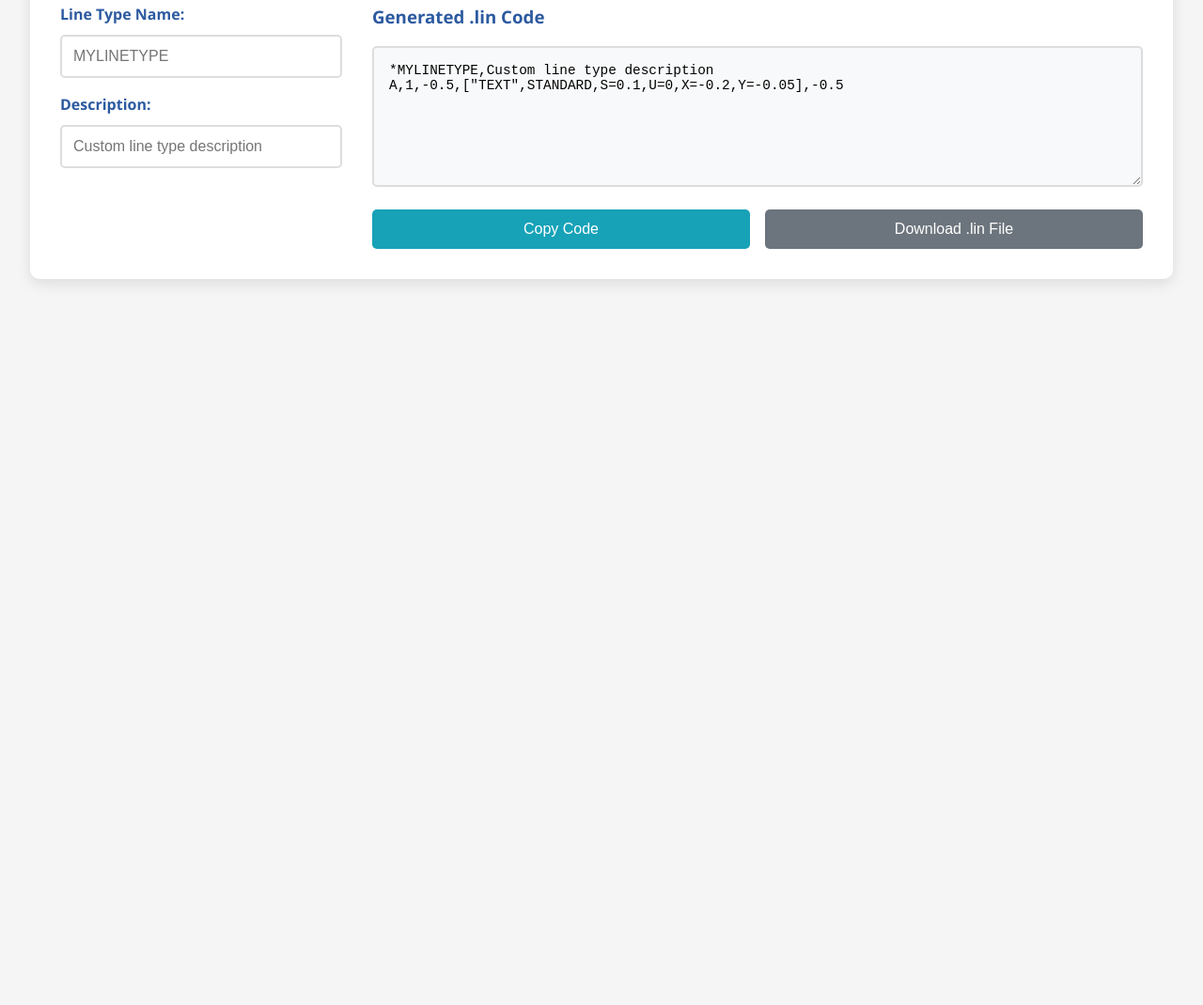
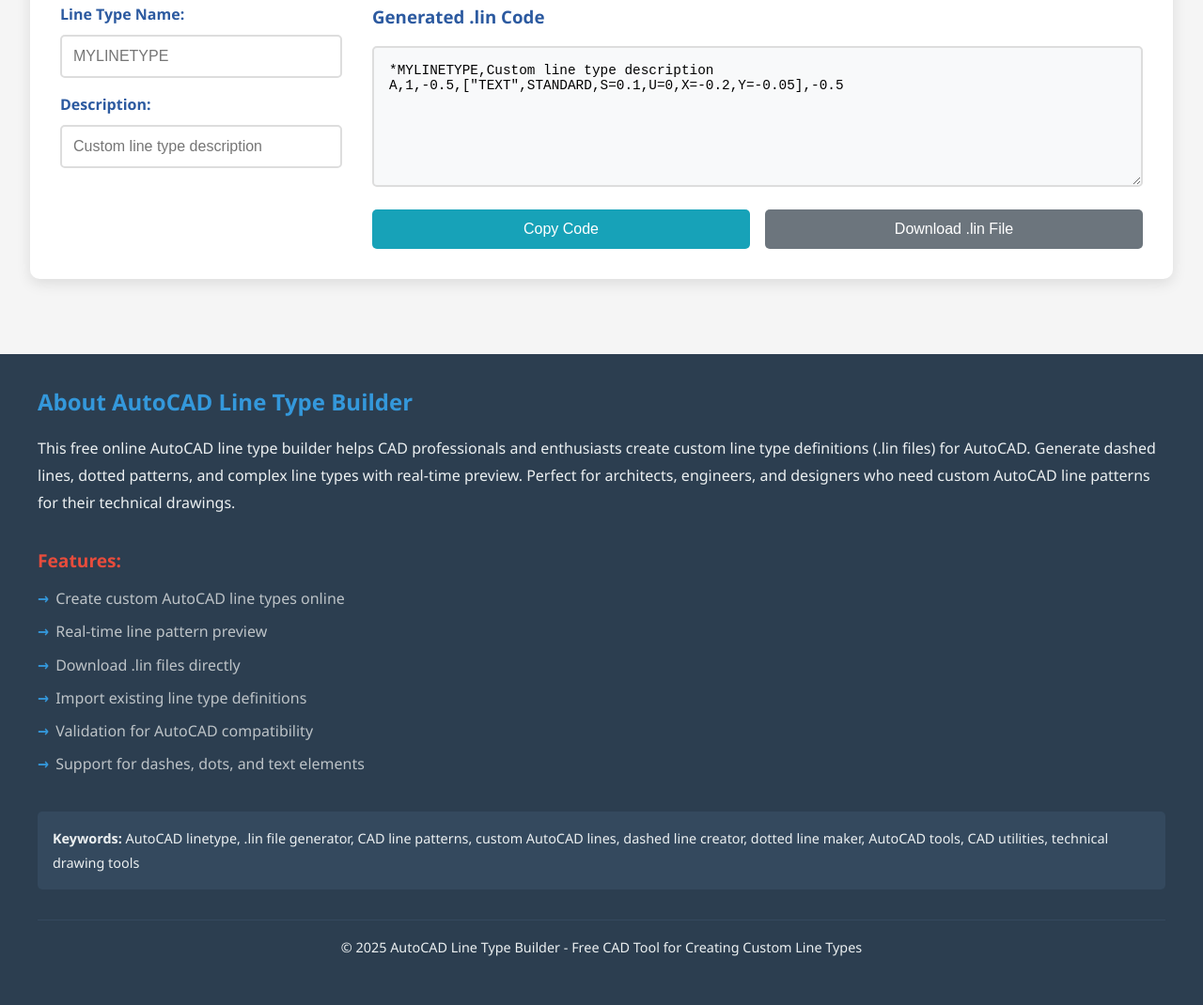
Before and after one commit to jonathonhavey/autocad-linetype-builder, a website: page index.html in a window 1280 px wide. Shown: the part 1560-2630 px from the top of the page at 94% size. Before the commit the page ends 1889 px from the top, so only its background shows below. Drawn offline with Linux system fonts and the light colour scheme.

Commit message:
Add comprehensive SEO optimization
- Enhanced meta tags with description, keywords, Open Graph, and Twitter cards
- Added JSON-LD structured data for better search engine understanding
- Created robots.txt to guide search engine crawlers
- Generated XML sitemap for site structure
- Added SEO-optimized footer with relevant keywords and features
- Improved page content for AutoCAD and CAD community discoverability

```diff
--- a/css/style.css
+++ b/css/style.css
@@ -1279,3 +1279,79 @@ input[type="number"] {
         font-size: 1.5rem;
     }
 }
+
+/* Footer Styles */
+footer {
+    background: #2c3e50;
+    color: white;
+    padding: 2rem;
+    margin-top: 3rem;
+}
+
+.footer-content {
+    max-width: 1200px;
+    margin: 0 auto;
+}
+
+.footer-content h3 {
+    color: #3498db;
+    margin-bottom: 1rem;
+    font-size: 1.5rem;
+}
+
+.footer-content p {
+    margin-bottom: 1rem;
+    line-height: 1.8;
+    color: #ecf0f1;
+}
+
+.footer-links {
+    margin: 2rem 0;
+}
+
+.footer-links h4 {
+    color: #e74c3c;
+    margin-bottom: 0.5rem;
+    font-size: 1.2rem;
+}
+
+.footer-links ul {
+    list-style: none;
+    padding-left: 0;
+}
+
+.footer-links li {
+    padding: 0.3rem 0;
+    color: #bdc3c7;
+    position: relative;
+    padding-left: 1.2rem;
+}
+
+.footer-links li:before {
+    content: "→";
+    position: absolute;
+    left: 0;
+    color: #3498db;
+    font-weight: bold;
+}
+
+.footer-keywords {
+    background: #34495e;
+    padding: 1rem;
+    border-radius: 5px;
+    margin: 1.5rem 0;
+}
+
+.footer-keywords p {
+    margin: 0;
+    font-size: 0.9rem;
+}
+
+.copyright {
+    text-align: center;
+    margin-top: 2rem;
+    padding-top: 1rem;
+    border-top: 1px solid #34495e;
+    color: #95a5a6;
+    font-size: 0.9rem;
+}
--- a/index.html
+++ b/index.html
@@ -3,8 +3,60 @@
 <head>
     <meta charset="UTF-8">
     <meta name="viewport" content="width=device-width, initial-scale=1.0">
-    <title>AutoCAD Line Type Builder</title>
+
+    <!-- Primary Meta Tags -->
+    <title>AutoCAD Line Type Builder - Create Custom .lin Files Online</title>
+    <meta name="title" content="AutoCAD Line Type Builder - Create Custom .lin Files Online">
+    <meta name="description" content="Free online tool to create custom AutoCAD line type definitions (.lin files). Build dashed, dotted, and custom line patterns for AutoCAD drawings with real-time preview.">
+    <meta name="keywords" content="AutoCAD, line types, .lin files, CAD, custom lines, dashed lines, dotted lines, AutoCAD linetype, CAD tools, AutoCAD patterns">
+    <meta name="robots" content="index, follow">
+    <meta name="language" content="English">
+    <meta name="author" content="AutoCAD Line Type Builder">
+
+    <!-- Open Graph / Facebook -->
+    <meta property="og:type" content="website">
+    <meta property="og:url" content="https://autocad-linetype-builder.vercel.app/">
+    <meta property="og:title" content="AutoCAD Line Type Builder - Create Custom .lin Files Online">
+    <meta property="og:description" content="Free online tool to create custom AutoCAD line type definitions (.lin files). Build dashed, dotted, and custom line patterns for AutoCAD drawings with real-time preview.">
+    <meta property="og:site_name" content="AutoCAD Line Type Builder">
+
+    <!-- Twitter -->
+    <meta property="twitter:card" content="summary_large_image">
+    <meta property="twitter:url" content="https://autocad-linetype-builder.vercel.app/">
+    <meta property="twitter:title" content="AutoCAD Line Type Builder - Create Custom .lin Files Online">
+    <meta property="twitter:description" content="Free online tool to create custom AutoCAD line type definitions (.lin files). Build dashed, dotted, and custom line patterns for AutoCAD drawings with real-time preview.">
+
+    <!-- Canonical URL -->
+    <link rel="canonical" href="https://autocad-linetype-builder.vercel.app/">
+
+    <!-- Favicon -->
+    <link rel="icon" type="image/x-icon" href="/favicon.ico">
+
+    <!-- Stylesheet -->
     <link rel="stylesheet" href="css/style.css">
+
+    <!-- JSON-LD Structured Data -->
+    <script type="application/ld+json">
+    {
+        "@context": "https://schema.org",
+        "@type": "WebApplication",
+        "name": "AutoCAD Line Type Builder",
+        "description": "Free online tool to create custom AutoCAD line type definitions (.lin files). Build dashed, dotted, and custom line patterns for AutoCAD drawings with real-time preview.",
+        "url": "https://autocad-linetype-builder.vercel.app/",
+        "applicationCategory": "DesignApplication",
+        "operatingSystem": "Web Browser",
+        "offers": {
+            "@type": "Offer",
+            "price": "0",
+            "priceCurrency": "USD"
+        },
+        "creator": {
+            "@type": "Organization",
+            "name": "AutoCAD Line Type Builder"
+        },
+        "keywords": "AutoCAD, line types, .lin files, CAD, custom lines, dashed lines, dotted lines, AutoCAD linetype, CAD tools, AutoCAD patterns"
+    }
+    </script>
 </head>
 <body>
     <header>
@@ -118,6 +170,31 @@
         </section>
     </main>
 
+    <footer>
+        <div class="footer-content">
+            <h3>About AutoCAD Line Type Builder</h3>
+            <p>This free online AutoCAD line type builder helps CAD professionals and enthusiasts create custom line type definitions (.lin files) for AutoCAD. Generate dashed lines, dotted patterns, and complex line types with real-time preview. Perfect for architects, engineers, and designers who need custom AutoCAD line patterns for their technical drawings.</p>
+
+            <div class="footer-links">
+                <h4>Features:</h4>
+                <ul>
+                    <li>Create custom AutoCAD line types online</li>
+                    <li>Real-time line pattern preview</li>
+                    <li>Download .lin files directly</li>
+                    <li>Import existing line type definitions</li>
+                    <li>Validation for AutoCAD compatibility</li>
+                    <li>Support for dashes, dots, and text elements</li>
+                </ul>
+            </div>
+
+            <div class="footer-keywords">
+                <p><strong>Keywords:</strong> AutoCAD linetype, .lin file generator, CAD line patterns, custom AutoCAD lines, dashed line creator, dotted line maker, AutoCAD tools, CAD utilities, technical drawing tools</p>
+            </div>
+
+            <p class="copyright">© 2025 AutoCAD Line Type Builder - Free CAD Tool for Creating Custom Line Types</p>
+        </div>
+    </footer>
+
     <script src="js/script.js"></script>
 </body>
 </html>
```
Also changed, not shown: robots.txt (added, +8 -0 lines), sitemap.xml (added, +9 -0 lines).
